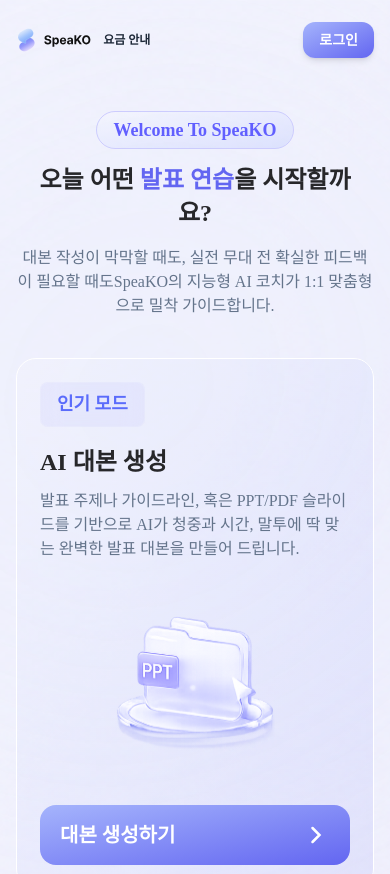
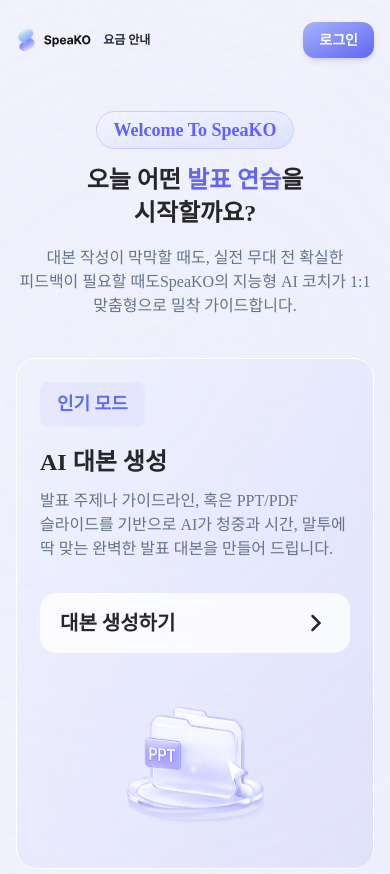
Before and after one commit to Zero0404/SpeaKO_Front, a React (Vite) app: page /select in a window 390 px wide. Shown: the top 874 px of the page. Built offline with nearby package versions, Linux system fonts and the light colour scheme; no server answers.

Commit message:
style:CoachViewPage 디자인 수정(#147)

```diff
--- a/src/pages/SelectPage.tsx
+++ b/src/pages/SelectPage.tsx
@@ -1,4 +1,5 @@
 import type { FC, KeyboardEvent } from "react";
+import { useState } from "react";
 import { useNavigate } from "react-router-dom";
 
 // 에셋 import
@@ -47,6 +48,7 @@ const FEATURES: FeatureCardData[] = [
 
 const SelectPage: FC = () => {
   const navigate = useNavigate();
+  const [hoveredCardId, setHoveredCardId] = useState<string | null>(null);
 
   const handleCardKeyDown = (event: KeyboardEvent<HTMLDivElement>, route: string) => {
     if (event.key === "Enter" || event.key === " ") {
@@ -64,19 +66,19 @@ const SelectPage: FC = () => {
       <div aria-hidden="true" className="absolute w-[1225.4px] h-[644px] left-[1444px] top-[1276.36px] origin-top-left rotate-[-89.58deg] bg-radial-[at_26%_83%] from-[var(--color-brand-light)]/40 to-white/40 rounded-full blur-[300px] pointer-events-none" />
       <div aria-hidden="true" className="absolute w-[981.94px] h-[725.37px] left-[-466px] top-[407.23px] origin-top-left rotate-[-37.90deg] bg-radial-[at_55%_63%] from-[var(--color-brand-light)]/40 to-white/40 rounded-full blur-[350px] pointer-events-none" />
 
-      {/* 상단 네비게이션 바 자리 — Navbar.tsx의 h-20 sm:h-24 lg:h-28 과 맞춤 */}
+      {/* 상단 네비게이션 바 자리 — Navbar.tsx 높이와 맞춤 */}
       <div className="relative w-full h-20 sm:h-24 lg:h-28" />
 
       {/* 헤더 영역 */}
       <div className="relative w-full flex flex-col items-center gap-4 sm:gap-5 px-4 pt-8 sm:pt-10">
         <MainChip text="Welcome To SpeaKO" />
         {/* 모바일/태블릿에서는 자연스럽게 줄바꿈, lg 이상에서만 한 줄로 고정 */}
-        <h1 className="text-center whitespace-normal lg:whitespace-nowrap px-2 text-2xl sm:text-4xl lg:text-6xl">
+        <h1 className="text-center whitespace-normal lg:whitespace-nowrap break-keep px-2 text-2xl sm:text-4xl lg:text-6xl">
           <span className="text-[var(--color-text-heading)] font-bold font-['Pretendard'] leading-snug lg:leading-[83.70px]">오늘 어떤 </span>
           <span className="text-[var(--color-brand-primary)] font-bold font-['Pretendard'] leading-snug lg:leading-[83.70px]">발표 연습</span>
           <span className="text-[var(--color-text-heading)] font-bold font-['Pretendard'] leading-snug lg:leading-[83.70px]">을 시작할까요?</span>
         </h1>
-        <p className="w-full max-w-[813px] mx-auto text-center text-[var(--color-text-body)] text-base sm:text-lg lg:text-2xl font-medium font-['Pretendard'] leading-6 sm:leading-7 lg:leading-8">
+        <p className="w-full max-w-[813px] mx-auto text-center break-keep text-[var(--color-text-body)] text-base sm:text-lg lg:text-2xl font-medium font-['Pretendard'] leading-6 sm:leading-7 lg:leading-8">
           대본 작성이 막막할 때도, 실전 무대 전 확실한 피드백이 필요할 때도<br className="hidden sm:block" />
           SpeaKO의 지능형 AI 코치가 1:1 맞춤형으로 밀착 가이드합니다.
         </p>
@@ -91,33 +93,31 @@ const SelectPage: FC = () => {
             tabIndex={0}
             onClick={() => navigate(feature.route)}
             onKeyDown={(event) => handleCardKeyDown(event, feature.route)}
-            className="group w-full p-6 sm:p-8 md:h-110 md:pl-10 md:pr-5 md:py-10 bg-gradient-to-br from-white/10 to-[var(--color-brand-primary)]/10 hover:bg-[var(--color-white)] rounded-[20px] outline outline-1 outline-offset-[-1px] outline-white hover:shadow-xl cursor-pointer transition-all duration-300 -translate-y-0 hover:-translate-y-2 grid gap-8 [grid-template-areas:'content'_'image'_'button'] md:grid-cols-[1fr_auto] md:grid-rows-[auto_1fr] md:gap-x-10 md:gap-y-0 md:[grid-template-areas:'content_image'_'button_image']"
+            onMouseEnter={() => setHoveredCardId(feature.id)}
+            onMouseLeave={() => setHoveredCardId(null)}
+            onFocus={() => setHoveredCardId(feature.id)}
+            onBlur={() => setHoveredCardId(null)}
+            className="group w-full h-auto lg:h-110 p-6 sm:p-8 lg:pl-10 lg:pr-5 lg:py-10 bg-gradient-to-br from-white/10 to-[var(--color-brand-primary)]/10 hover:bg-[var(--color-white)] rounded-[20px] outline outline-1 outline-offset-[-1px] outline-white hover:shadow-xl cursor-pointer transition-all duration-300 -translate-y-0 hover:-translate-y-2 overflow-hidden flex flex-col lg:flex-row justify-between items-center gap-8 lg:gap-0"
           >
-            {/* 배지 + 제목 + 설명 — 모바일: 맨 위 / 데스크톱: 왼쪽 위 */}
-            <div className="[grid-area:content] flex flex-col justify-start items-start gap-5 sm:gap-7">
-              <SubChip text={feature.badge} />
-              <div className="flex flex-col justify-start items-start gap-3 sm:gap-5 md:pl-1">
-                <h2 className="text-[var(--color-text-heading)] text-2xl sm:text-3xl md:text-4xl font-bold font-['Pretendard'] leading-tight md:leading-10">{feature.title}</h2>
-                <p className="w-full md:w-96 text-[var(--color-text-body)] text-base sm:text-lg md:text-xl font-medium font-['Pretendard'] leading-6 sm:leading-7 md:leading-8">{feature.description}</p>
+            <div className="w-full lg:self-stretch flex flex-col justify-between items-start gap-8 lg:gap-0">
+              <div className="flex flex-col justify-start items-start gap-5 sm:gap-7">
+                <SubChip text={feature.badge} />
+                <div className="flex flex-col justify-start items-start gap-3 sm:gap-5 lg:pl-1">
+                  <h2 className="text-[var(--color-text-heading)] text-2xl sm:text-3xl lg:text-4xl font-bold font-['Pretendard'] leading-tight lg:leading-10">{feature.title}</h2>
+                  <p className="w-full lg:w-96 break-keep text-[var(--color-text-body)] text-base sm:text-lg lg:text-xl font-medium font-['Pretendard'] leading-6 sm:leading-7 lg:leading-8">{feature.description}</p>
+                </div>
               </div>
-            </div>
-
-            {/* 일러스트 — 모바일: 가운데 / 데스크톱: 오른쪽(양쪽 행에 걸쳐 표시) */}
-            <div className="[grid-area:image] w-full md:w-72 p-2.5 flex items-center justify-center">
-              <img
-                src={feature.image}
-                alt={feature.imageAlt}
-                className="h-40 w-40 sm:h-52 sm:w-52 md:h-64 md:w-auto object-contain"
+              <HoverButton
+                label={feature.buttonLabel}
+                isParentHovered={hoveredCardId === feature.id}
+                onClick={() => navigate(feature.route)}
+                className="w-full sm:w-72"
               />
             </div>
 
-            {/* 버튼 — 모바일: 맨 아래(일러스트 밑) / 데스크톱: 왼쪽 아래, 항상 브랜드 그라디언트 */}
-            <HoverButton
-              label={feature.buttonLabel}
-              isActive
-              onClick={() => navigate(feature.route)}
-              className="[grid-area:button] w-full sm:w-72 md:self-end"
-            />
+            <div className="w-40 sm:w-56 lg:w-72 h-40 sm:h-56 lg:h-64 p-2.5 flex flex-col justify-center items-center overflow-hidden shrink-0">
+              <img src={feature.image} alt={feature.imageAlt} className="self-stretch h-full object-contain" />
+            </div>
           </div>
         ))}
       </div>
```
Also changed, not shown: src/pages/CoachVeiwPage.tsx (+21 -77 lines).
